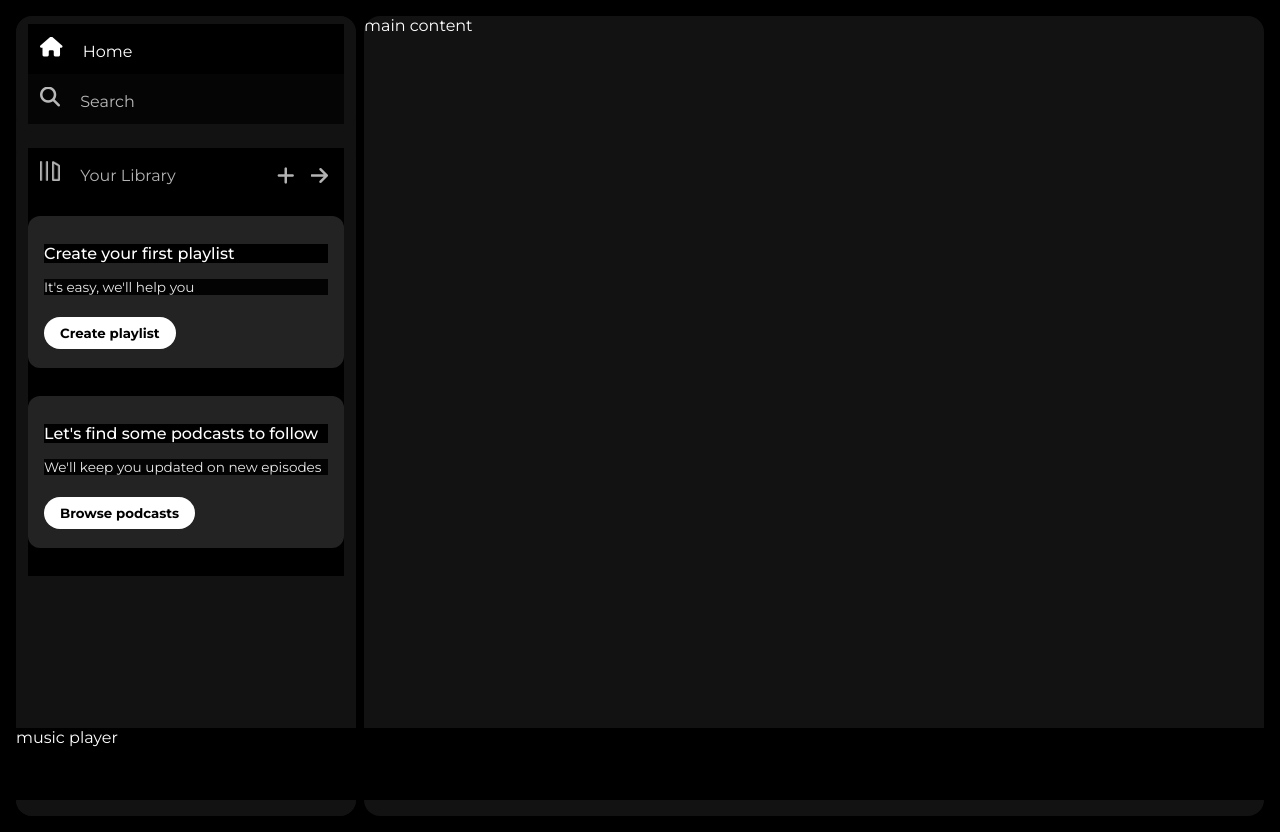
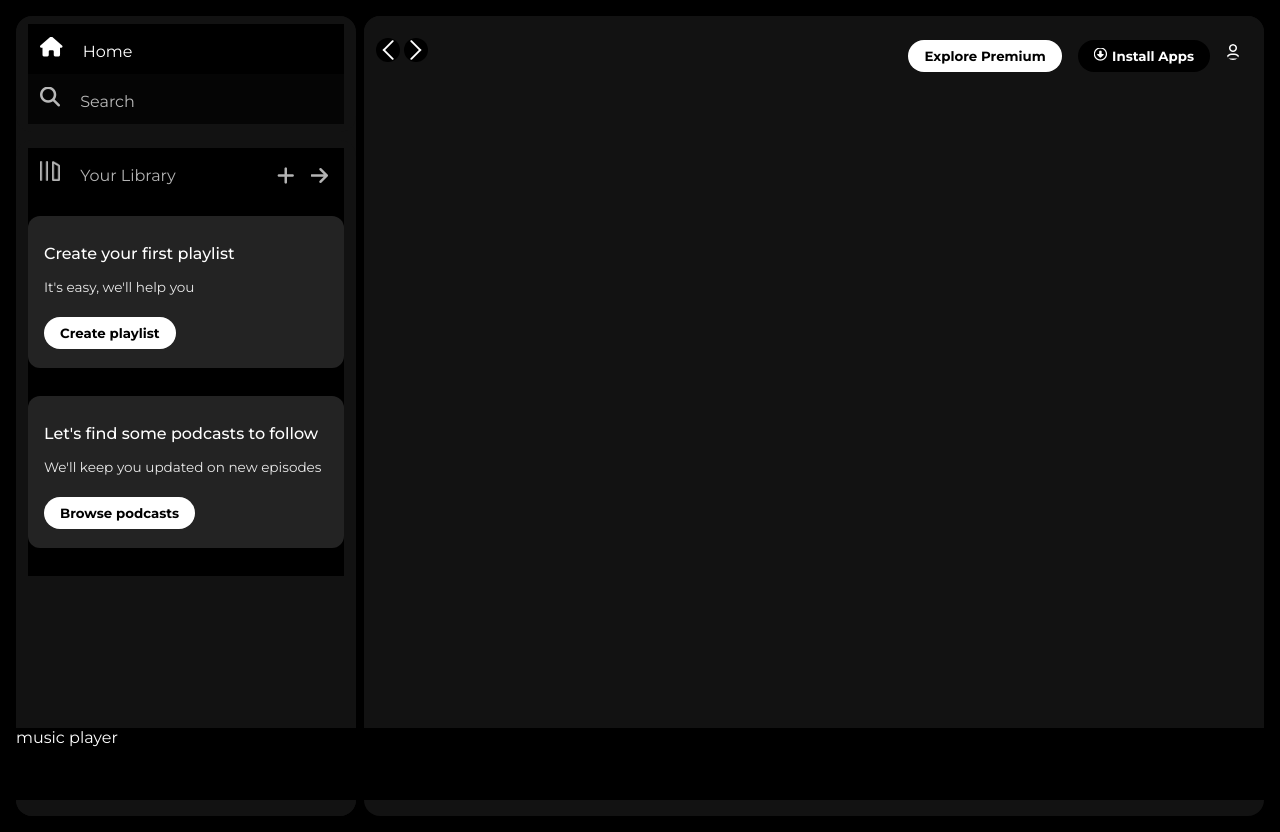
Before and after one commit to Dimple53/CSS-Projects, a plain HTML site: page Project (CSS)/index.html in a window 1280 px wide. Drawn offline with Linux system fonts and the light colour scheme.

Commit message:
sticky nav

```diff
--- a/Project (CSS)/index.html
+++ b/Project (CSS)/index.html
@@ -53,7 +53,20 @@
         </div>
       </div>
     </div>
-    <div class="main-content">main content</div>
+    <div class="main-content">
+      <div class="sticky-nav">
+        <div class="sticky-nav-icons">
+          <img src="./assets/backward_icon.png" style="border-radius: 50%;"/>
+          <img src="./assets/forward_icon.png" class="hide" style="border-radius: 50%;"/>
+        </div>
+        <div class="sticky-nav-options">
+          <button class="badge nav-item hide">Explore Premium</button>
+          <button class="badge nav-item dark-badge"><i class="fa-regular fa-circle-down" style="margin-right: 5px;"></i>Install Apps</button>
+          <i class="fa-regular fa-user nav-item" style="background-color: #121212; border-radius: 50%;"></i>
+        </div>
+      </div>
+      <div class="cards"></div>
+    </div>
     <div class="music-player">music player</div>
   </div>
 </body>
--- a/Project (CSS)/style.css
+++ b/Project (CSS)/style.css
@@ -28,7 +28,7 @@
 }
 
 .music-player{
-  background-color: black;
+  background-color: #000;
   position: fixed;
   bottom: 0;
   width: 100%;
@@ -113,11 +113,13 @@ a{
 .box-p1{
   font-size: 1rem;
   font-weight: 500;
+  background-color: transparent;
 }
 
 .box-p2{
   font-size: 0.85rem ;
   opacity: 0.9;
+  background-color: transparent;
 }
 
 .badge{
@@ -130,4 +132,49 @@ a{
   margin-top: 0.5rem;
   height: 2rem;
   width: fit-content;
+
 }
+
+.dark-badge{
+  background-color: #000;
+  color: #fff;
+}
+
+.sticky-nav{
+  position: sticky;
+  top: 0;
+  background-color: #121212;
+  display: flex;
+  justify-content: space-between;
+  align-items: center;
+  padding: 1rem 0 1rem 0;
+}
+
+.sticky-nav-icons{
+  margin-left: 0.75rem;
+  background-color: #121212;
+
+}
+
+.sticky-nav-options{
+  display: flex;
+  justify-content: center;
+  align-items: center;
+  background-color: #121212;
+}
+
+.sticky-nav-options button{
+  margin-right: 1rem;
+
+}
+
+.nav-item{
+  margin-right: 1.5rem;
+
+}
+
+@media (max-width: 1000px){
+  .hide{
+    display: none;
+  }
+}
```
